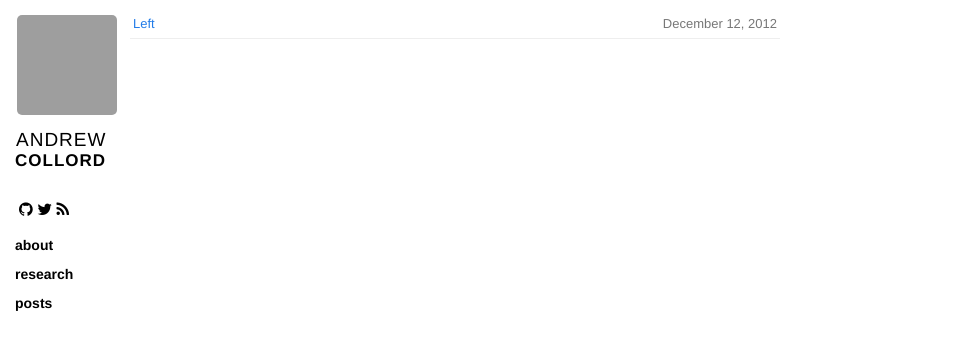
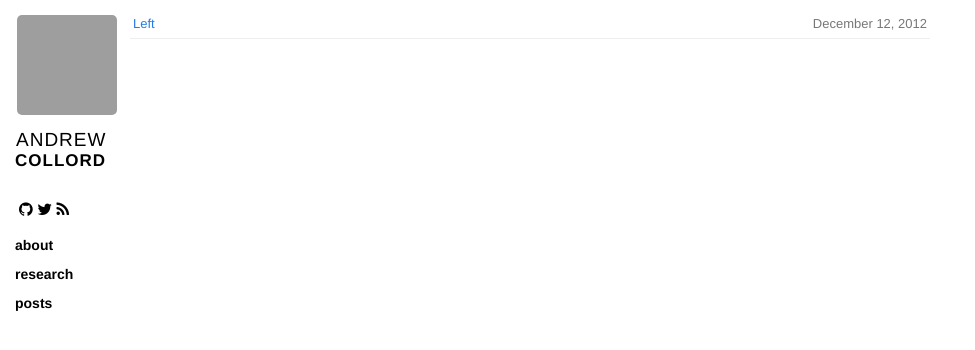
Before and after one commit to acollord/acollord.github.io, a Jekyll site: the page built from index.html, in a window 1280 px wide. Shown: the top 350 px of the page, without its empty margins (0-975 px from the left). Built offline with Jekyll 4.4.1, drawn with Linux system fonts in a browser that asks for light colours; nearby versions of some CDN libraries; Markdown is read by kramdown in place of the engine named in the settings; grey boxes are pictures that could not be loaded.

Commit message:
Update base.css

```diff
--- a/css/base.css
+++ b/css/base.css
@@ -62,7 +62,7 @@ a {
       margin-bottom: 7px; }
 
 .content {
-  max-width: 650px;
+  max-width: 800px;
   margin-left: 130px;
   margin-right: 20px;
   margin-bottom: 50px; }
```
